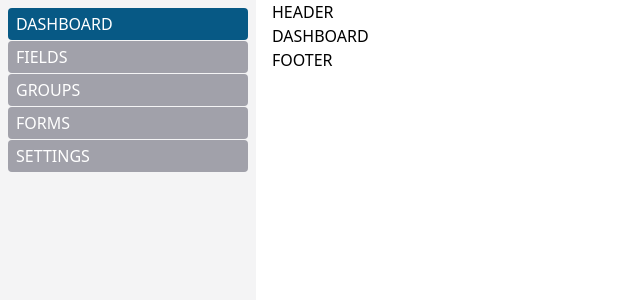
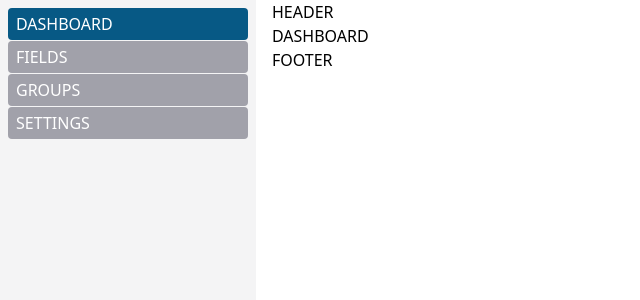
Before and after one commit to Qualux/f2, a React app in the folder apps/fields/: page / in a window 1280 px wide. Shown: the top 300 px of the page, without its empty margins (0-640 px from the left). Built offline with nearby package versions, Linux system fonts and the light colour scheme.

Commit message:
Add settings route.

```diff
--- a/apps/fields/src/components/Menu.js
+++ b/apps/fields/src/components/Menu.js
@@ -37,14 +37,6 @@ export default function Menu() {
             </li>
             <li className="flex items-center justify-stretch">
                 <NavLink
-                        to="/forms"
-                        className={itemClasses}
-                        >
-                        FORMS
-                </NavLink>
-            </li>
-            <li className="flex items-center justify-stretch">
-                <NavLink
                         to="/settings"
                         className={itemClasses}
                         >
--- a/apps/fields/src/index.js
+++ b/apps/fields/src/index.js
@@ -2,7 +2,9 @@ import * as React from "react";
 import { createRoot } from "react-dom/client";
 import './index.css';
 import App from './App';
+
 import Dashboard from './routes/Dashboard';
+import Settings from './routes/Settings';
 
 // Field Routes.
 import FieldsDashboard from './routes/fields/FieldsDashboard';
@@ -67,6 +69,10 @@ const router = createHashRouter([
           },
         ],
       },
+      {
+        path: "settings",
+        element: <Settings />
+      },
     ],
   },
 ]);
--- /dev/null
+++ b/apps/fields/src/routes/Settings.js
@@ -0,0 +1,17 @@
+export default function Settings() {
+    return(
+        <main>
+            <header>
+                SETTINGS HEADER
+            </header>
+            <div>
+                <section>
+                    DASHBOARD
+                </section>
+            </div>
+            <footer>
+                FOOTER
+            </footer>
+        </main>
+    )
+}
```
